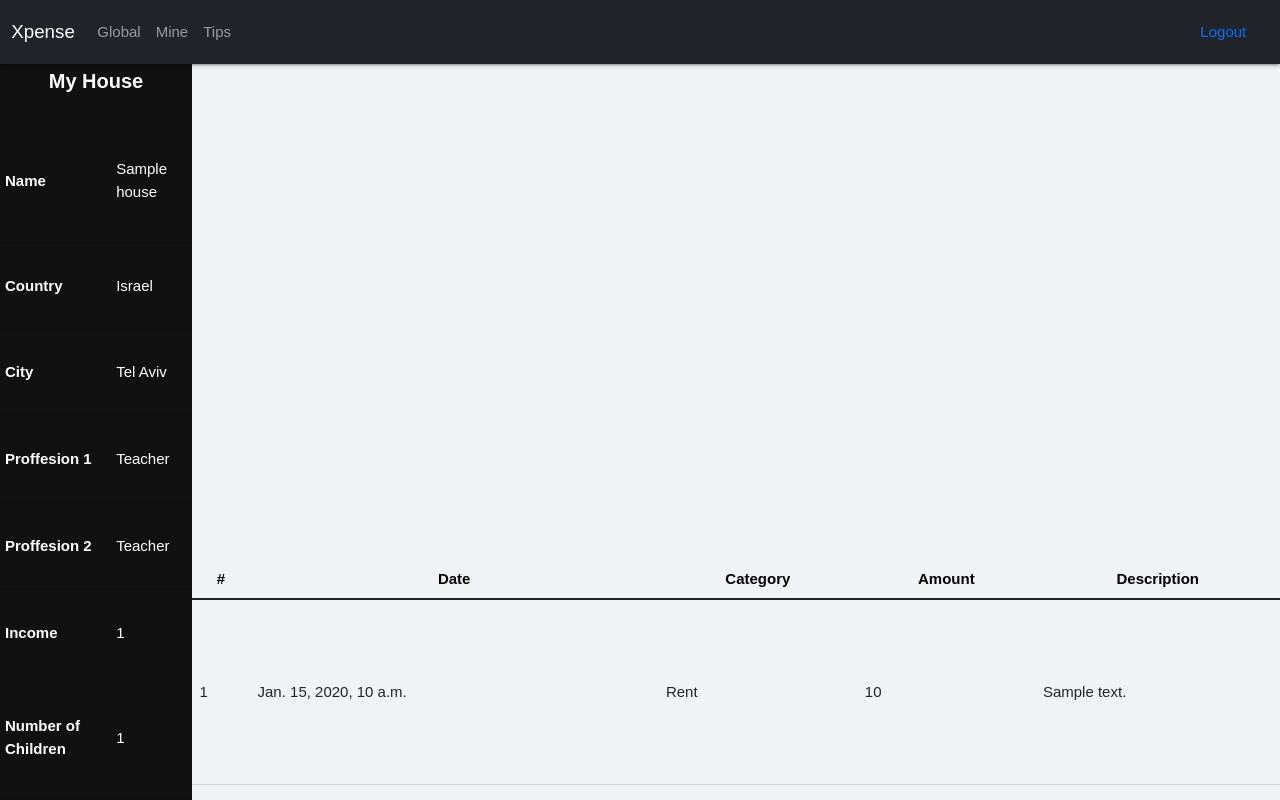
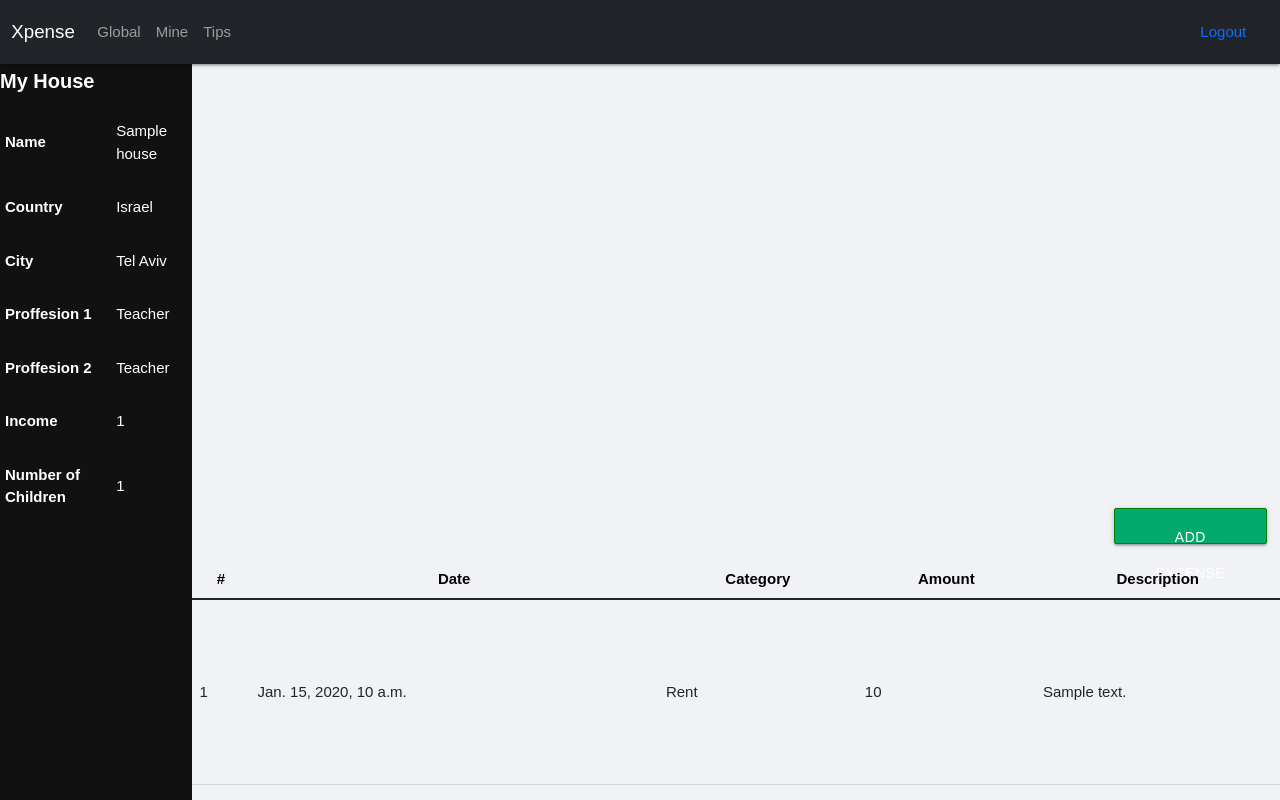
Before and after one commit to redhat-beyond/Xpense, a Django app: page /house/ in a window 1280 px wide. Run offline with Django 4.2, Linux system fonts and the light colour scheme; a user stored in the database is signed in; data comes from the database, SQL or seed files in the repository; tables that the repository leaves empty hold one stand-in row (values such as "Sample post"); some libraries are stand-ins or nearby versions.

Commit message:
Add the option to add expense to house expenses
- add button of the option
- add the view of add expense
- add tests for the option to add expense to house

Signed-off-by: Shelly Golden <shelly.golden@gmail.com>

```diff
--- a/expenses/models.py
+++ b/expenses/models.py
@@ -23,15 +23,15 @@ class Expenses(models.Model):
     description = models.TextField(max_length=250, default='')
     category = models.CharField(max_length=32, choices=Category.choices, default=Category.OTHER)
     house_name = models.ForeignKey(House, on_delete=models.CASCADE)
-    amount = models.IntegerField(null=True, blank=True, validators=[MinValueValidator(0)])
+    amount = models.IntegerField(null=False, blank=False, validators=[MinValueValidator(0)])
     date = models.DateTimeField(default=timezone.now)
 
     def __str__(self):
         return f'Category:{self.category},Amount:{self.amount}'
 
     @staticmethod
-    def create_expense(house_name, amount, date, category):
-        expense = Expenses(house_name=house_name, amount=amount, date=date, category=category)
+    def create_expense(house_name, amount, date, category, description):
+        expense = Expenses(house_name=house_name, amount=amount, date=date, category=category, description=description)
         expense.save()
         return expense
 
--- a/house/constants.py
+++ b/house/constants.py
@@ -5,6 +5,7 @@ MINE_HOUSE_TABLE_ROUTE = 'house_view/house_table.html'
 MINE_HOUSE_TABLE_TITLE_ROUTE = 'house_view/house_table_title.html'
 MINE_MINE_PAGE_ROUTE = 'house_view/mine_page.html'
 MINE_SIDEBAR_ROUTE = 'house_view/sidebar.html'
+MINE_ADD_EXPENSE_ROUTE = 'house_view/add_expense.html'
 GLOBAL_PAGE_CITY_DROPDOWN_ROUTE = 'global/city_dropdown.html'
 LOGIN_PAGE_ROUTE = 'login/login.html'
 USER_LOGIN_PAGE_ROUTE = 'registration/login.html'
--- a/house/models.py
+++ b/house/models.py
@@ -39,7 +39,7 @@ class Job(models.TextChoices):
     DOCTOR = 'Doctor'
     VET = 'Vet'
     NURSE = 'Nurse'
-    TECHNICHIAN = 'Technichian'
+    TECHNICIAN = 'Technician'
     CLEANER = 'Cleaner'
     OTHER = 'Other'
     UNEMPLOYED = 'Unemployed'
@@ -54,7 +54,7 @@ class House(models.Model):
     parent_profession_1 = models.CharField(max_length=50, choices=Job.choices, default=Job.OTHER)
     parent_profession_2 = models.CharField(max_length=50, choices=Job.choices, default=Job.OTHER)
     income = models.IntegerField(null=True, blank=True, validators=[MinValueValidator(0)])
-    children = models.IntegerField(null=True, blank=True, validators=[MinValueValidator(0)])
+    children = models.IntegerField(null=True, blank=True, validators=[MinValueValidator(0)], default=0)
     description = models.TextField(max_length=250, default='')
 
     @staticmethod
--- a/house/urls.py
+++ b/house/urls.py
@@ -1,5 +1,4 @@
 from django.urls import path
-
 from house import views
 
 app_name = 'house'
--- a/house/views.py
+++ b/house/views.py
@@ -1,13 +1,13 @@
+from house.constants import MINE_ADD_EXPENSE_ROUTE
 from django.contrib.auth.decorators import login_required
 from django.http import HttpResponseRedirect
 from django.shortcuts import render
-
 from expenses.models import Expenses
 from house.constants import HOME_PAGE_ROUTE, GLOBAL_PAGE_ROUTE, GLOBAL_PAGE_CITY_DROPDOWN_ROUTE
 from house.constants import MINE_MINE_PAGE_ROUTE, HOUSE_CREATE_ROUTE
 from .forms import HouseForm, HouseCreationForm
+from .models import House, City
 from .helpers import _filter_houses_by_form
-from .models import House, City
 
 
 def home_page(request):
@@ -47,6 +47,23 @@ def house_view(request):
     return render(request, MINE_MINE_PAGE_ROUTE, context)
 
 
+def add_house(request):
+    raise NotImplementedError
+
+
+def add_expense(request, house_id):
+    if request.method == "POST":
+        form = ExpenseForm(request.POST)
+        if form.is_valid():
+            house = House.objects.get(house_id=house_id)
+            Expenses.create_expense(house_name=house, amount=form.data['amount'], date=form.data['date'],
+                                    category=form.data['category'], description=form.data['description'])
+            return HttpResponseRedirect(f'/../{house_id}')
+    else:
+        form = ExpenseForm()
+    return render(request, MINE_ADD_EXPENSE_ROUTE, {'form': form})
+
+
 def load_cities(request):
     country_id = request.GET.get('country')
     cities = City.objects.filter(country_id=country_id).order_by('name')
--- a/static/css/mine_house_and_expenses.css
+++ b/static/css/mine.css
@@ -19,7 +19,7 @@
 }
 
 .htable tr {
-  text-align: center;
+  text-align: left;
   color: white;
 }
 
@@ -54,6 +54,7 @@
   color: #fff;
   text-align: center;
   margin-top: 10px;
+  position: absolute;
 }
 
 .expenses_table-container {
@@ -67,6 +68,27 @@
     justify-content: center;
     bottom: 0;
     right: 0;
+    overflow-y:scroll;
+}
+
+
+body{
+  overflow: hidden;
+}
+
+
+.btn-primary{
+  background-color: #04AA6D; /* Green background */
+  border: 1px solid green; /* Green border */
+  color: white; /* White text */
+  padding: 10px 24px; /* Some padding */
+  cursor: pointer; /* Pointer/hand icon */
+  width: 12%; /* Set a width if needed */
+  position: fixed;
+  left: 87%;
+  display: block; /* Make the buttons appear below each other */
+  bottom: 32%;
+  margin: 0;
 }
 
 @media screen and (max-height: 450px) {
--- a/templates/house_view/house_table.html
+++ b/templates/house_view/house_table.html
@@ -1,4 +1,5 @@
 {%block table%}
+    <h2 class="house_table_title">My House</h2><br><br>
 <table border="1" class="htable" style="text-align: center">
     <tr>
       <th>Name</th>
--- a/templates/house_view/house_table_title.html
+++ b/templates/house_view/house_table_title.html
@@ -1,3 +1,3 @@
 {% block filter_form %} {%load static%}
-<h2 class="house_table_title">My House</h2>
+<h2 class="house_table_title">My House</h2><br>
 {% endblock %}
--- a/templates/house_view/mine_page.html
+++ b/templates/house_view/mine_page.html
@@ -1,8 +1,10 @@
 {% extends "base.html" %} {%load static%} {%block content%}
-<link rel="stylesheet" type="text/css" href="{% static 'css/mine_house_and_expenses.css' %}" />
+<link rel="stylesheet" type="text/css" href="{% static 'css/mine.css' %}" />
 <body>
-  <div class="house_table-container">{% include 'house_view/house_table.html' %}</div>
   <div class="sidebar-container">{% include 'house_view/sidebar.html' %}</div>
-
+  <div>
+      <a class="btn btn-primary" href="{% url 'house:add_expense' house.house_id %}" role="button">Add Expense</a>
+      <div class="expenses_table-container">{% include 'house_view/expenses_table.html' %}</div>
+  </div>
 </body>
 {% endblock %}
--- a/templates/house_view/sidebar.html
+++ b/templates/house_view/sidebar.html
@@ -1,8 +1,7 @@
 {% block sidebar %}{%load static%}
 <body>
   <div>
-    <div class="sidebar">{%include 'house_view/house_table_title.html'%}</div>
-    <div class="expenses_table-container">{% include 'house_view/expenses_table.html' %}</div>
+    <div class="sidebar">{%include 'house_view/house_table.html'%}</div>
   </div>
 </body>
 
```
Also changed, not shown: house/forms.py (+7 -1 lines), templates/house_view/add_expense.html (added, +10 -0 lines), tests/my_house_tests.py (added, +145 -0 lines), expenses/migrations/0001_initial.py. Lines whose indentation alone changed are shown as unchanged.
